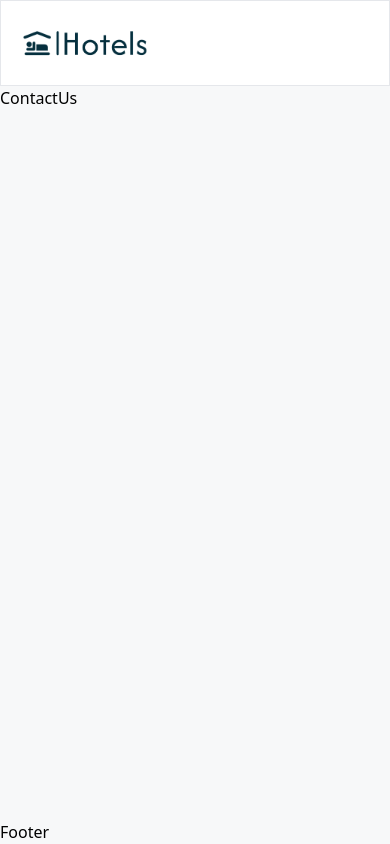
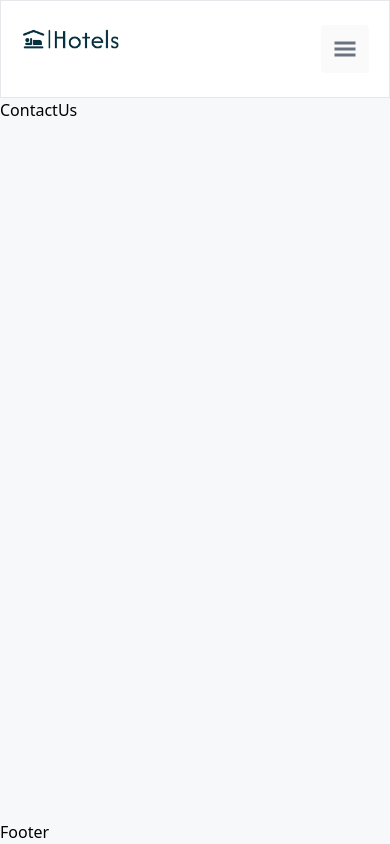
Before and after one commit to NurMohammad56/Hotels, a React (Vite) app in the folder frontend/: page /contact-us in a window 390 px wide. Built offline with nearby package versions, Linux system fonts and the light colour scheme.

Commit message:
Toggle menu for mobile devices

```diff
--- a/frontend/package.json
+++ b/frontend/package.json
@@ -12,6 +12,7 @@
   "dependencies": {
     "react": "^18.3.1",
     "react-dom": "^18.3.1",
+    "react-icons": "^5.3.0",
     "react-router-dom": "^6.26.2"
   },
   "devDependencies": {
--- a/frontend/src/component/Navbar.jsx
+++ b/frontend/src/component/Navbar.jsx
@@ -1,5 +1,7 @@
-import React from "react";
+import React, { useState } from "react";
 import { NavLink } from "react-router-dom";
+import { GiHamburgerMenu } from "react-icons/gi";
+import { IoClose } from "react-icons/io5";
 const navLists = [
   { name: "Home", path: "/" },
   { name: "About Us", path: "/about-us" },
@@ -8,14 +10,17 @@ const navLists = [
 ];
 
 const Navbar = () => {
+  const [isMenuOpen, setIsMenuOpen] = useState(false);
+
+  const toggleMenu = () => setIsMenuOpen(!isMenuOpen);
   return (
     <>
       <header className="bg-white py-6 border">
         <nav className="container mx-auto flex justify-between px-5">
           <a href="/">
-            <img src="/Logo.png" alt="" className="h-9" />
+            <img src="/Logo.png" alt="" className="h-7" />
           </a>
-          <ul className="sm:flex hidden items-center gap-8">
+          <ul className="sm:flex hidden items-center gap-6">
             {navLists.map((list, index) => {
               return (
                 <li>
@@ -28,8 +33,47 @@ const Navbar = () => {
                 </li>
               );
             })}
+            <li>
+              <NavLink to={"/login"}>Login</NavLink>
+            </li>
           </ul>
+
+          {/* Toggle Menu */}
+          <div className="flex items-center sm:hidden">
+            <button
+              onClick={toggleMenu}
+              className="flex items-center px-3 py-3 bg-[#fafafa] rounded text-sm text-gray-500 hover:text-gray-900"
+            >
+              {isMenuOpen ? (
+                <IoClose className="size-6" />
+              ) : (
+                <GiHamburgerMenu className="size-6" />
+              )}
+            </button>
+          </div>
         </nav>
+
+        {/* Mobile menu items */}
+        {isMenuOpen && (
+          <ul className="fixed top-[100px] left-0 w-full h-auto pb-8 border-b bg-white shadow-sm z-50">
+            {navLists.map((list, index) => {
+              return (
+                <li className="mt-5 px-4">
+                  <NavLink
+                    onClick={() => setIsMenuOpen(false)}
+                    className={({ isActive }) => (isActive ? "active" : "")}
+                    to={`${list.path}`}
+                  >
+                    {list.name}
+                  </NavLink>
+                </li>
+              );
+            })}
+            <li className="mt-5 px-4">
+              <NavLink to={"/login"}>Login</NavLink>
+            </li>
+          </ul>
+        )}
       </header>
     </>
   );
```
Also changed, not shown: 1 other file (tests, documents, lock files or other folders).
